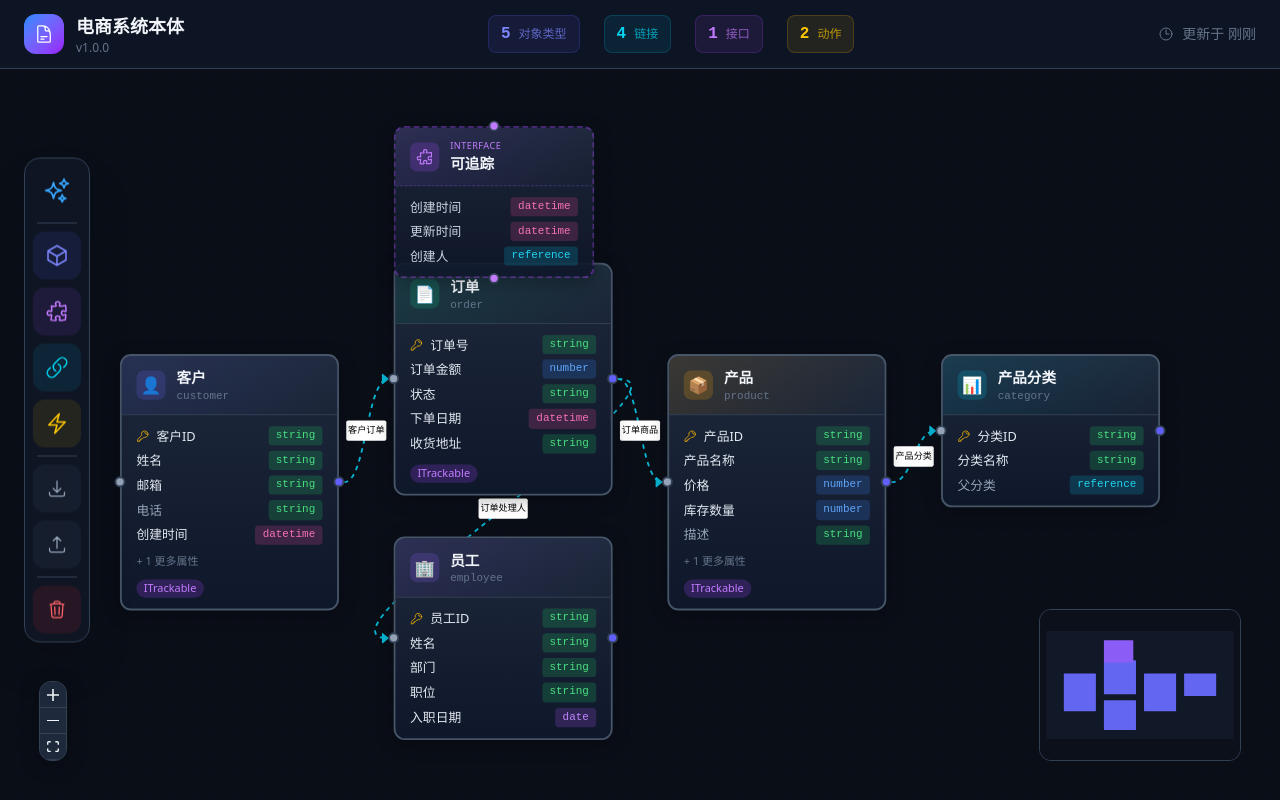
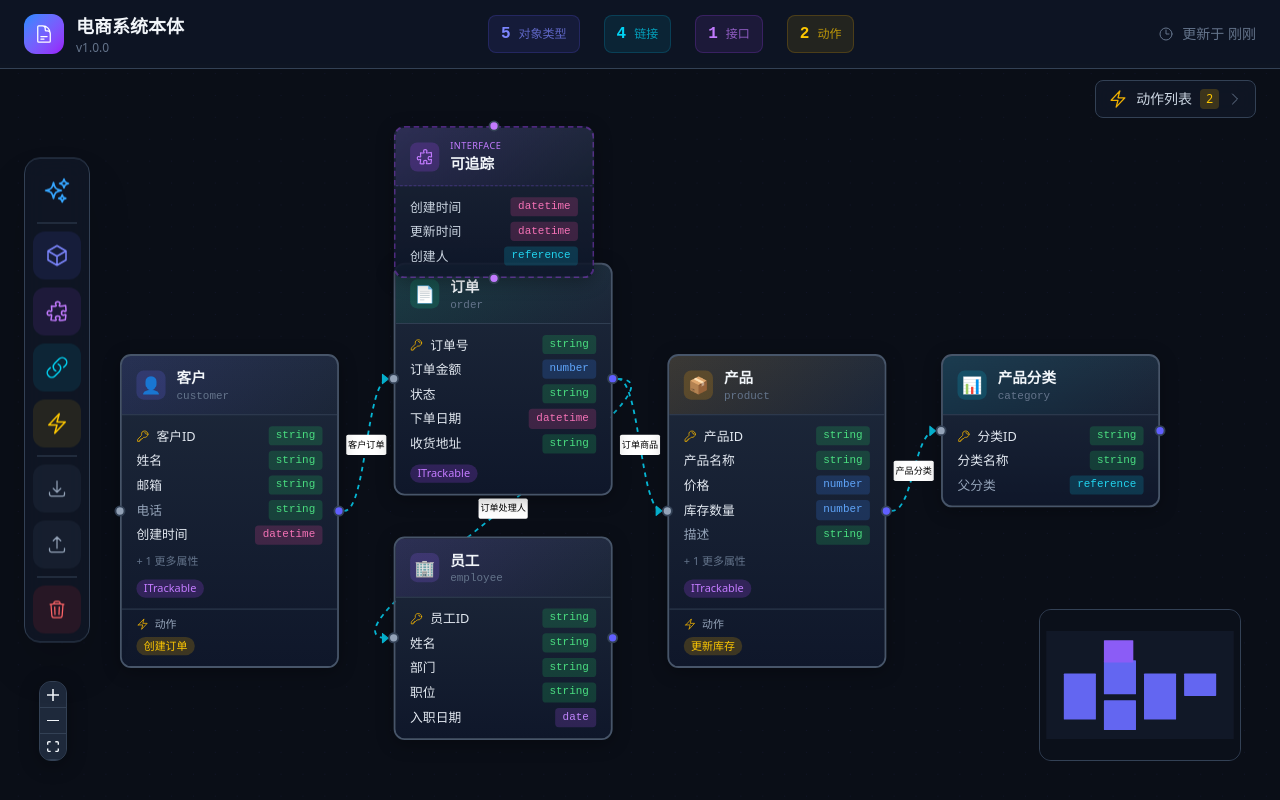
Before and after one commit to Albertsun6/ontology-builder, a React (Vite) app: page / in a window 1280 px wide. Built offline with nearby package versions, Linux system fonts and the light colour scheme.

Commit message:
feat: 添加动作可视化功能
- 对象节点上显示关联的动作标签
- 新增动作列表侧边面板
- 显示动作详情、参数列表

```diff
--- a/src/App.tsx
+++ b/src/App.tsx
@@ -3,6 +3,7 @@ import Canvas from './components/Canvas';
 import Header from './components/Header';
 import Toolbar from './components/Toolbar';
 import Panel from './components/Panel';
+import ActionList from './components/ActionList';
 
 function App() {
   return (
@@ -14,6 +15,7 @@ function App() {
         </main>
         <Toolbar />
         <Panel />
+        <ActionList />
       </div>
     </ReactFlowProvider>
   );
--- /dev/null
+++ b/src/components/ActionList.tsx
@@ -0,0 +1,146 @@
+import { useState } from 'react';
+import {
+  BoltIcon,
+  ChevronRightIcon,
+  PencilIcon,
+  TrashIcon,
+  XMarkIcon,
+} from '@heroicons/react/24/outline';
+import { useOntologyStore } from '../store/ontologyStore';
+
+export default function ActionList() {
+  const { ontology, deleteAction } = useOntologyStore();
+  const [isOpen, setIsOpen] = useState(false);
+
+  if (!ontology) return null;
+
+  const actions = ontology.actions;
+  const objectTypes = ontology.objectTypes;
+
+  const getObjectTypeName = (id: string) => {
+    return objectTypes.find(ot => ot.id === id)?.displayName || '未知对象';
+  };
+
+  const handleDelete = (id: string) => {
+    if (confirm('确定要删除这个动作吗？')) {
+      deleteAction(id);
+    }
+  };
+
+  return (
+    <>
+      {/* Toggle Button */}
+      <button
+        onClick={() => setIsOpen(true)}
+        className="fixed right-6 top-20 z-40 flex items-center gap-2 px-3 py-2 glass border border-surface-700 rounded-lg hover:border-surface-500 transition-all group"
+      >
+        <BoltIcon className="w-5 h-5 text-yellow-500" />
+        <span className="text-sm text-surface-300">动作列表</span>
+        <span className="px-1.5 py-0.5 text-xs bg-yellow-500/20 text-yellow-400 rounded">
+          {actions.length}
+        </span>
+        <ChevronRightIcon className="w-4 h-4 text-surface-500 group-hover:translate-x-0.5 transition-transform" />
+      </button>
+
+      {/* Slide-out Panel */}
+      {isOpen && (
+        <>
+          {/* Backdrop */}
+          <div
+            className="fixed inset-0 z-[60] bg-black/30"
+            onClick={() => setIsOpen(false)}
+          />
+
+          {/* Panel */}
+          <div className="fixed right-0 top-0 bottom-0 w-[380px] z-[70] glass border-l border-surface-700 animate-slide-in-right">
+            {/* Header */}
+            <div className="flex items-center justify-between px-6 py-4 border-b border-surface-700">
+              <div className="flex items-center gap-3">
+                <div className="w-8 h-8 rounded-lg bg-yellow-500/20 flex items-center justify-center">
+                  <BoltIcon className="w-5 h-5 text-yellow-500" />
+                </div>
+                <div>
+                  <h2 className="font-display font-semibold text-surface-100">动作列表</h2>
+                  <p className="text-xs text-surface-500">共 {actions.length} 个动作</p>
+                </div>
+              </div>
+              <button
+                onClick={() => setIsOpen(false)}
+                className="p-2 text-surface-400 hover:text-surface-200 hover:bg-surface-700 rounded-lg transition-colors"
+              >
+                <XMarkIcon className="w-5 h-5" />
+              </button>
+            </div>
+
+            {/* Action List */}
+            <div className="flex-1 overflow-y-auto p-4 space-y-3">
+              {actions.length === 0 ? (
+                <div className="text-center py-12">
+                  <BoltIcon className="w-12 h-12 text-surface-600 mx-auto mb-3" />
+                  <p className="text-surface-400">暂无动作</p>
+                  <p className="text-sm text-surface-500 mt-1">点击左侧工具栏的"动作"按钮创建</p>
+                </div>
+              ) : (
+                actions.map((action) => (
+                  <div
+                    key={action.id}
+                    className="p-4 bg-surface-800/50 border border-surface-700 rounded-xl hover:border-surface-600 transition-all"
+                  >
+                    <div className="flex items-start justify-between gap-3">
+                      <div className="flex-1 min-w-0">
+                        <h3 className="font-medium text-surface-100 truncate">
+                          {action.displayName}
+                        </h3>
+                        <p className="text-xs text-surface-500 font-mono mt-0.5">
+                          {action.name}
+                        </p>
+                      </div>
+                      <button
+                        onClick={() => handleDelete(action.id)}
+                        className="p-1.5 text-surface-500 hover:text-red-400 hover:bg-red-500/10 rounded transition-colors"
+                      >
+                        <TrashIcon className="w-4 h-4" />
+                      </button>
+                    </div>
+
+                    {action.description && (
+                      <p className="text-sm text-surface-400 mt-2 line-clamp-2">
+                        {action.description}
+                      </p>
+                    )}
+
+                    <div className="flex items-center gap-2 mt-3">
+                      <span className="text-xs text-surface-500">关联对象：</span>
+                      <span className="px-2 py-0.5 text-xs bg-indigo-500/20 text-indigo-400 rounded-full">
+                        {getObjectTypeName(action.objectTypeId)}
+                      </span>
+                    </div>
+
+                    {action.parameters.length > 0 && (
+                      <div className="mt-3 pt-3 border-t border-surface-700">
+                        <p className="text-xs text-surface-500 mb-2">参数列表：</p>
+                        <div className="space-y-1">
+                          {action.parameters.map((param) => (
+                            <div key={param.id} className="flex items-center justify-between text-xs">
+                              <span className="text-surface-300">
+                                {param.name}
+                                {param.required && <span className="text-red-400 ml-0.5">*</span>}
+                              </span>
+                              <span className={`type-badge type-${param.type}`}>
+                                {param.type}
+                              </span>
+                            </div>
+                          ))}
+                        </div>
+                      </div>
+                    )}
+                  </div>
+                ))
+              )}
+            </div>
+          </div>
+        </>
+      )}
+    </>
+  );
+}
--- a/src/components/nodes/ObjectTypeNode.tsx
+++ b/src/components/nodes/ObjectTypeNode.tsx
@@ -1,6 +1,6 @@
 import { memo } from 'react';
 import { Handle, Position, type NodeProps } from '@xyflow/react';
-import { CubeIcon, KeyIcon } from '@heroicons/react/24/outline';
+import { CubeIcon, KeyIcon, BoltIcon } from '@heroicons/react/24/outline';
 import type { ObjectType } from '../../types/ontology';
 import { useOntologyStore } from '../../store/ontologyStore';
 
@@ -11,6 +11,10 @@ interface ObjectTypeNodeProps extends NodeProps {
 const ObjectTypeNode = memo(({ data, selected }: ObjectTypeNodeProps) => {
   const setSelectedNode = useOntologyStore((state) => state.setSelectedNode);
   const openPanel = useOntologyStore((state) => state.openPanel);
+  const ontology = useOntologyStore((state) => state.ontology);
+
+  // 获取关联到这个对象类型的动作
+  const relatedActions = ontology?.actions.filter(a => a.objectTypeId === data.id) || [];
 
   const handleDoubleClick = () => {
     setSelectedNode(data.id);
@@ -107,6 +111,26 @@ const ObjectTypeNode = memo(({ data, selected }: ObjectTypeNodeProps) => {
         </div>
       )}
 
+      {/* Actions */}
+      {relatedActions.length > 0 && (
+        <div className="px-4 pb-3 border-t border-surface-700 pt-2">
+          <div className="flex items-center gap-1.5 mb-1.5">
+            <BoltIcon className="w-3.5 h-3.5 text-yellow-500" />
+            <span className="text-xs text-surface-400 font-medium">动作</span>
+          </div>
+          <div className="flex flex-wrap gap-1">
+            {relatedActions.map((action) => (
+              <span
+                key={action.id}
+                className="px-2 py-0.5 text-xs bg-yellow-500/20 text-yellow-400 rounded-full"
+              >
+                {action.displayName}
+              </span>
+            ))}
+          </div>
+        </div>
+      )}
+
       {/* Handles */}
       <Handle
         type="target"
```
Also changed, not shown: 1 other file (tests, documents, lock files or other folders).
